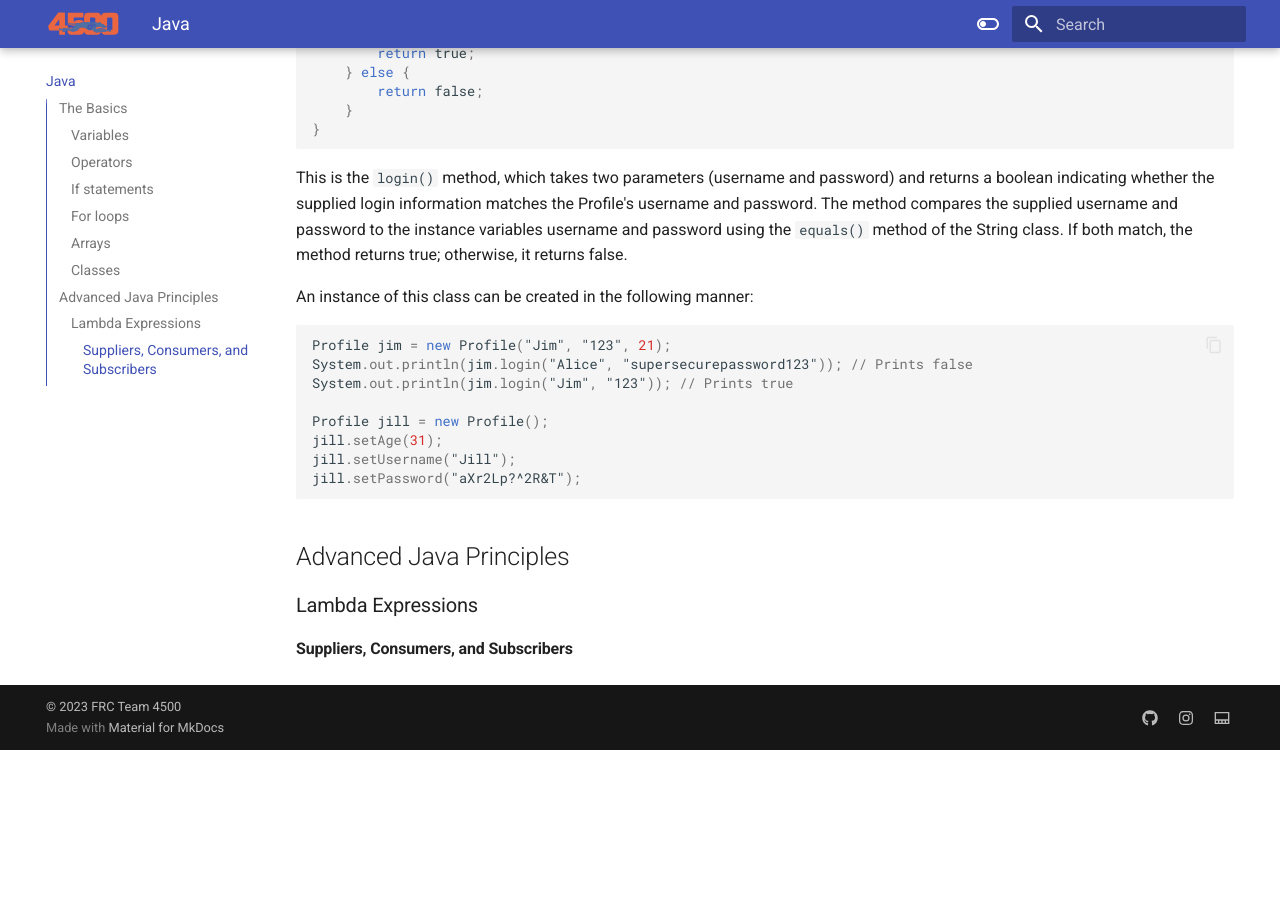
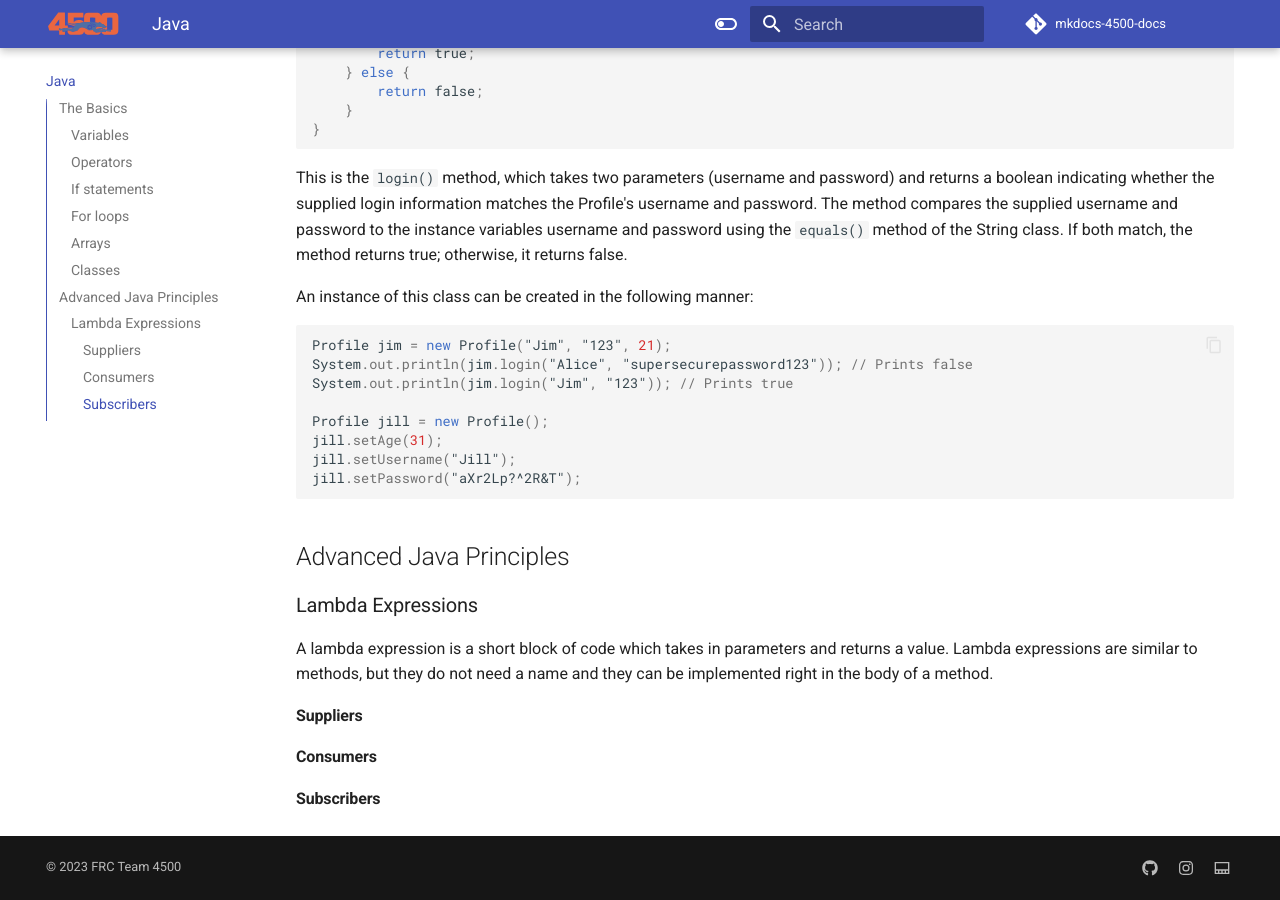
Before and after one commit to FRCTeam4500/mkdocs-4500-docs, an MkDocs documentation site: the page built from docs/java.md, in a window 1280 px wide and 900 px high, scrolled down 4822 px. Built offline with MkDocs 1.6.1 and Material for MkDocs 9.7.7, drawn with Linux system fonts in a browser that asks for light colours; comment, search, counter and statistics services are not loaded; before the commit the page ends 5572 px from its top, so only the background shows below that.

Commit message:
Slight Changes
No generator.
Order of figures in index

```diff
--- a/docs/java.md
+++ b/docs/java.md
@@ -229,5 +229,11 @@ jill.setPassword("aXr2Lp?^2R&T");
 ## Advanced Java Principles
 
 ### Lambda Expressions
+A lambda expression is a short block of code which takes in parameters and returns a value. Lambda expressions are similar to methods, but they do not need a name and they can be implemented right in the body of a method.
 
-#### Suppliers, Consumers, and Subscribers
+#### Suppliers
+
+
+#### Consumers
+
+#### Subscribers
--- a/mkdocs.yml
+++ b/mkdocs.yml
@@ -32,6 +32,7 @@ theme:
       accent: lime
 
 extra:
+  generator: false
   homepage: https://frcteam4500.github.io/
   social:
     - icon: fontawesome/brands/github
@@ -40,6 +41,9 @@ extra:
       link: https://www.instagram.com/team4500/
     - icon: material/view-gallery-outline
       link: https://www.robohounds.com/
+
+repo_url: https://www.github.com/FRCTeam4500/mkdocs-4500-docs
+repo_name: mkdocs-4500-docs
 
 markdown_extensions:
   - md_in_html
```
Also changed, not shown: docs/index.md (+4 -5 lines).
